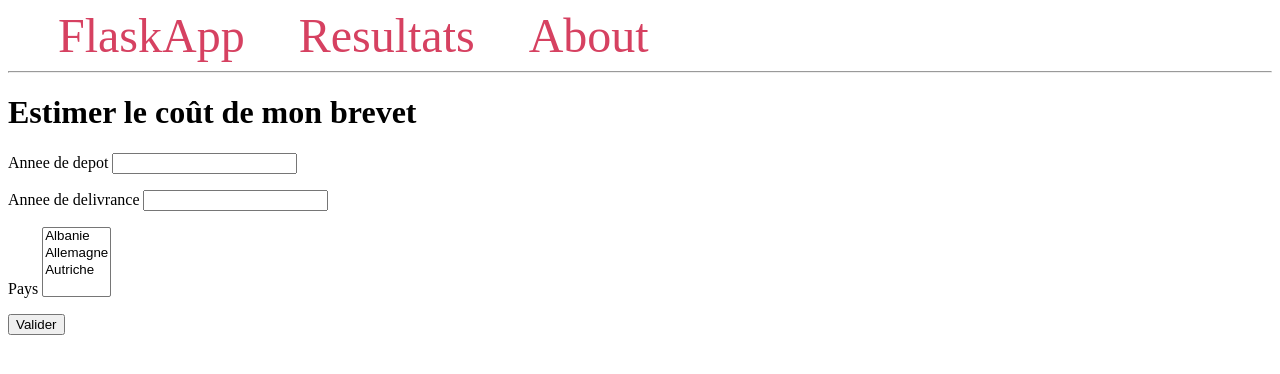
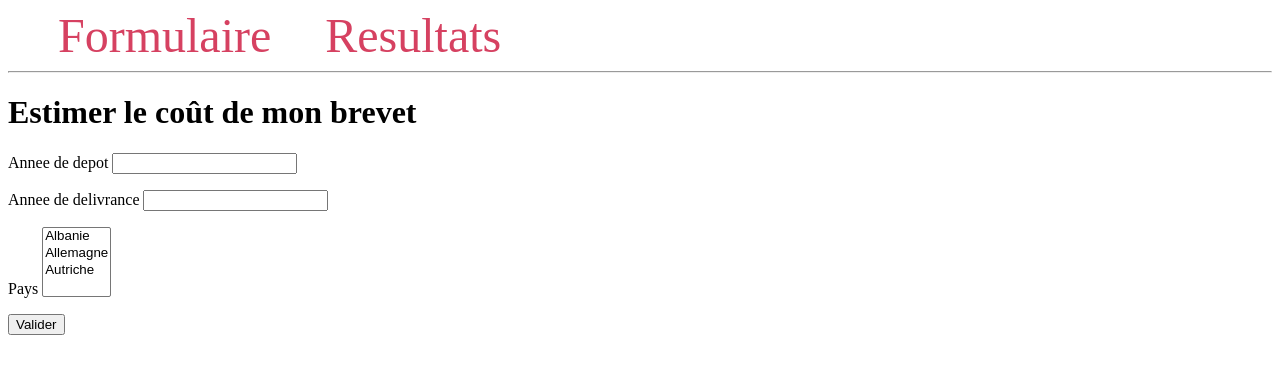
Before and after one commit to alicepolosan/Projet-Comparateur-de-Brevets, a Flask app: page / in a window 1280 px wide. Shown: the top 374 px of the page. Run offline with Flask 2, Linux system fonts and the light colour scheme.

Commit message:
titre du menu de l'interface

```diff
--- a/comparateur/static/JS/main.js
+++ /dev/null
@@ -1,3 +0,0 @@
-let depot = document.getElementById("année_dépôt").value
-
-console.log(depot)
--- a/comparateur/templates/base.html
+++ b/comparateur/templates/base.html
@@ -14,9 +14,8 @@
 </head>
 <body>
     <nav>
-        <a href="{{ url_for('index') }}">FlaskApp</a>
+        <a href="{{ url_for('index') }}">Formulaire</a>
         <a href="{{ url_for('resultats') }}">Resultats</a>
-        <a href="#">About</a>
     </nav>
     <hr>
     <div class="content">
```
